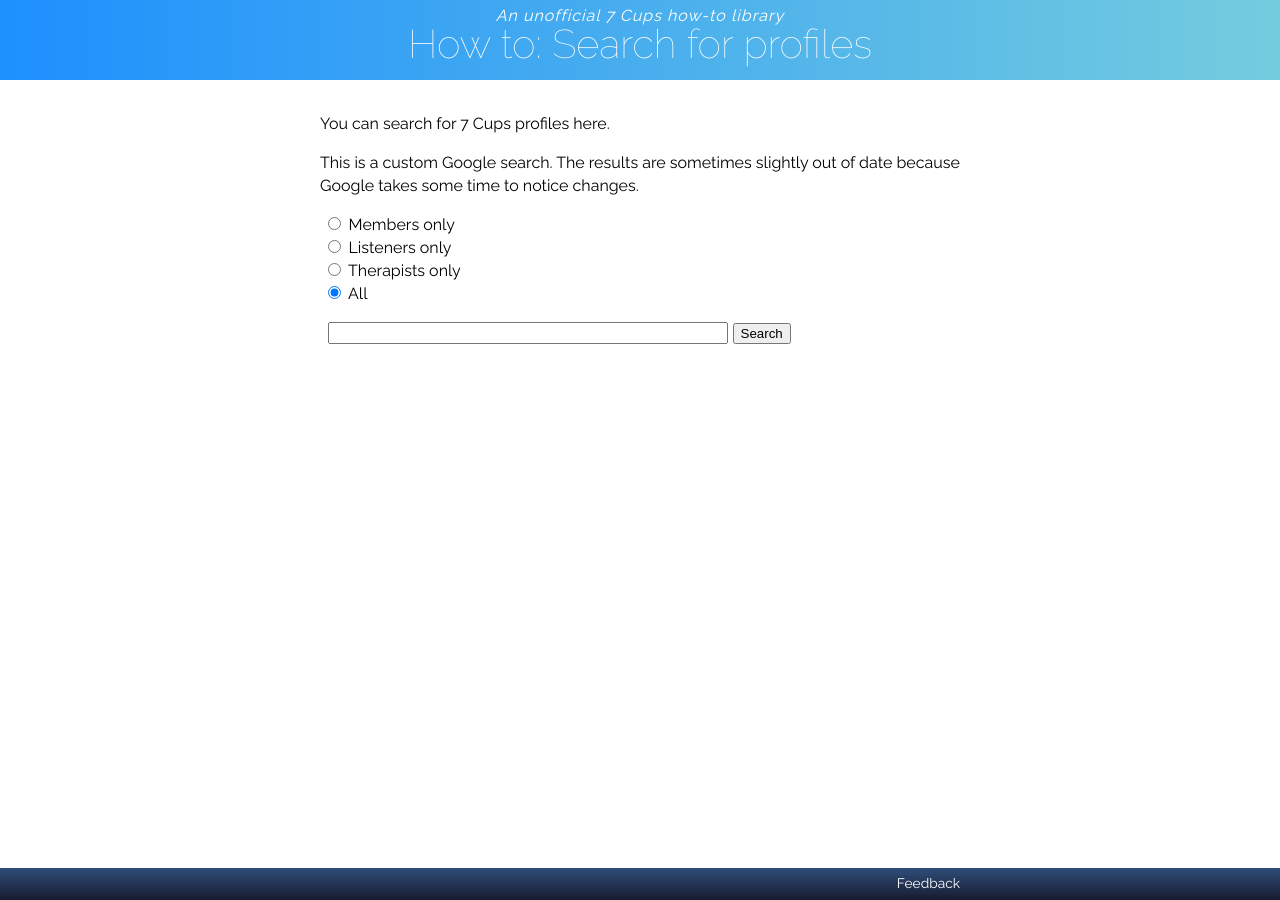
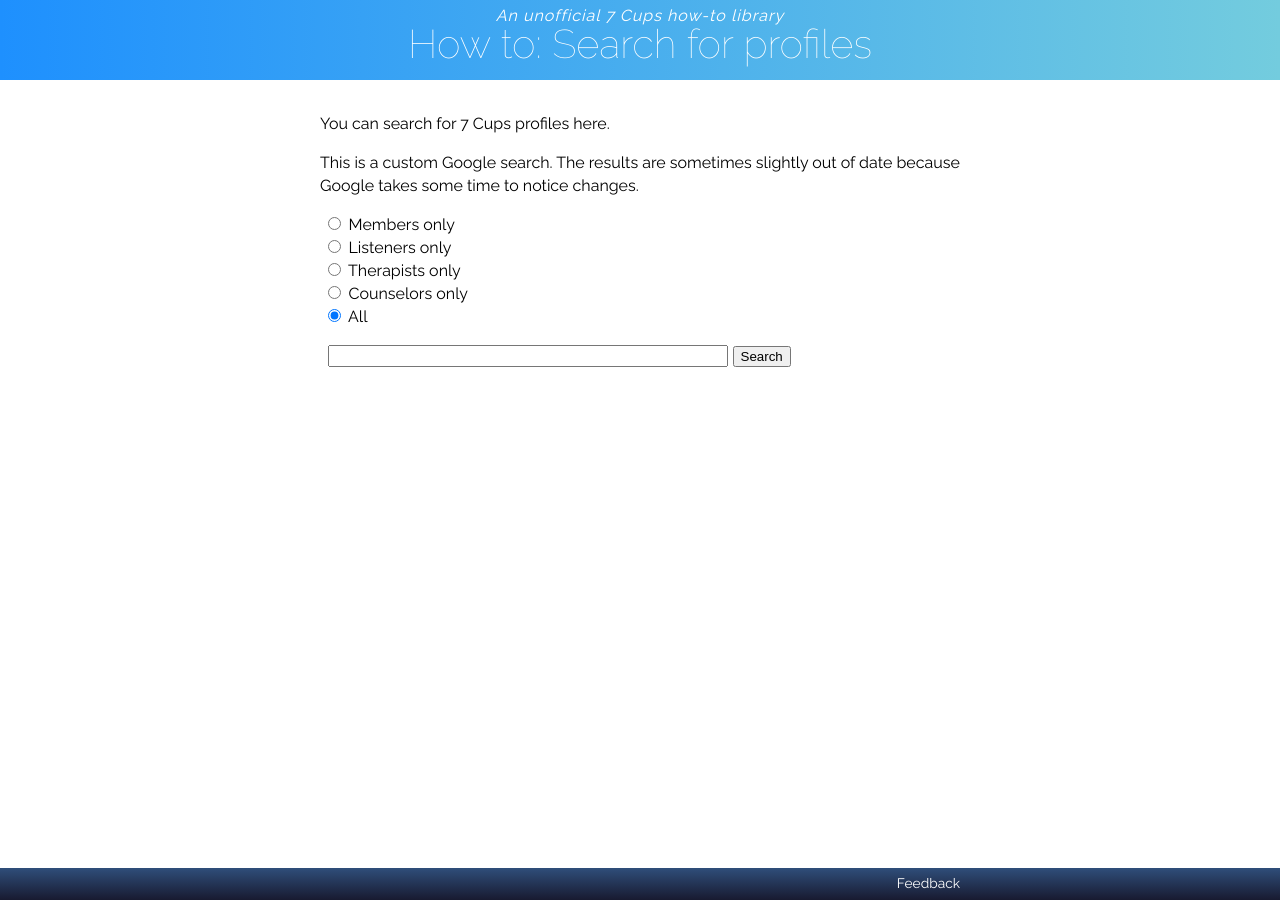
Before and after one commit to RarelyCharlie/rarelycharlie.github.io, a Jekyll site: the page built from _howto/profile-search.md, in a window 1280 px wide. Built offline with Jekyll 4.4.1, drawn with Linux system fonts in a browser that asks for light colours; comment, search, counter and statistics services are not loaded.

Commit message:
add counselor

```diff
--- a/_howto/profile-search.md
+++ b/_howto/profile-search.md
@@ -26,6 +27,7 @@ This is a custom Google search. The results are sometimes slightly out of date b
 <label for="mem"><input type="radio" id="mem" name="type"> Members only</label><br/>
 <label for="lis"><input type="radio" id="lis" name="type"> Listeners only</label><br/>
 <label for="the"><input type="radio" id="the" name="type"> Therapists only</label><br/>
+<label for="clr"><input type="radio" id="clr" name="type"> Counselors only</label><br/>
 <label for="all"><input type="radio" id="all" name="type" checked> All</label><br/>
 
 <input id="query" size="40" onchange="gsearch()"> <button onclick="gsearch()">Search</button>
```
Also changed, not shown: other parts of _howto/profile-search.md (+1 -0 lines).
